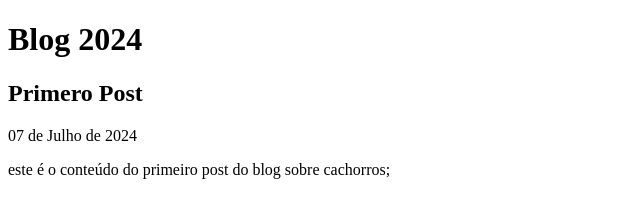
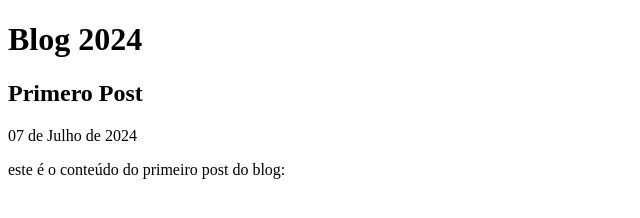
Before and after one commit to henrique-oliveiraa/blog1, a plain HTML site: page 20240711-segundoPost.html in a window 1280 px wide. Shown: the whole page, without its empty margins (0-640 px from the left). Drawn offline with Linux system fonts and the light colour scheme.

Commit message:
Update 20240711-segundoPost.html

```diff
--- a/20240711-segundoPost.html
+++ b/20240711-segundoPost.html
@@ -14,7 +14,7 @@
             <time datetime="2024-07-10 10:00">  07 de Julho de 2024 </time>
         </header>
         <p>
-            este é o conteúdo do primeiro post do blog sobre cachorros;
+            este é o conteúdo do primeiro post do blog:
         </p>
     </article>
 </body>
```
